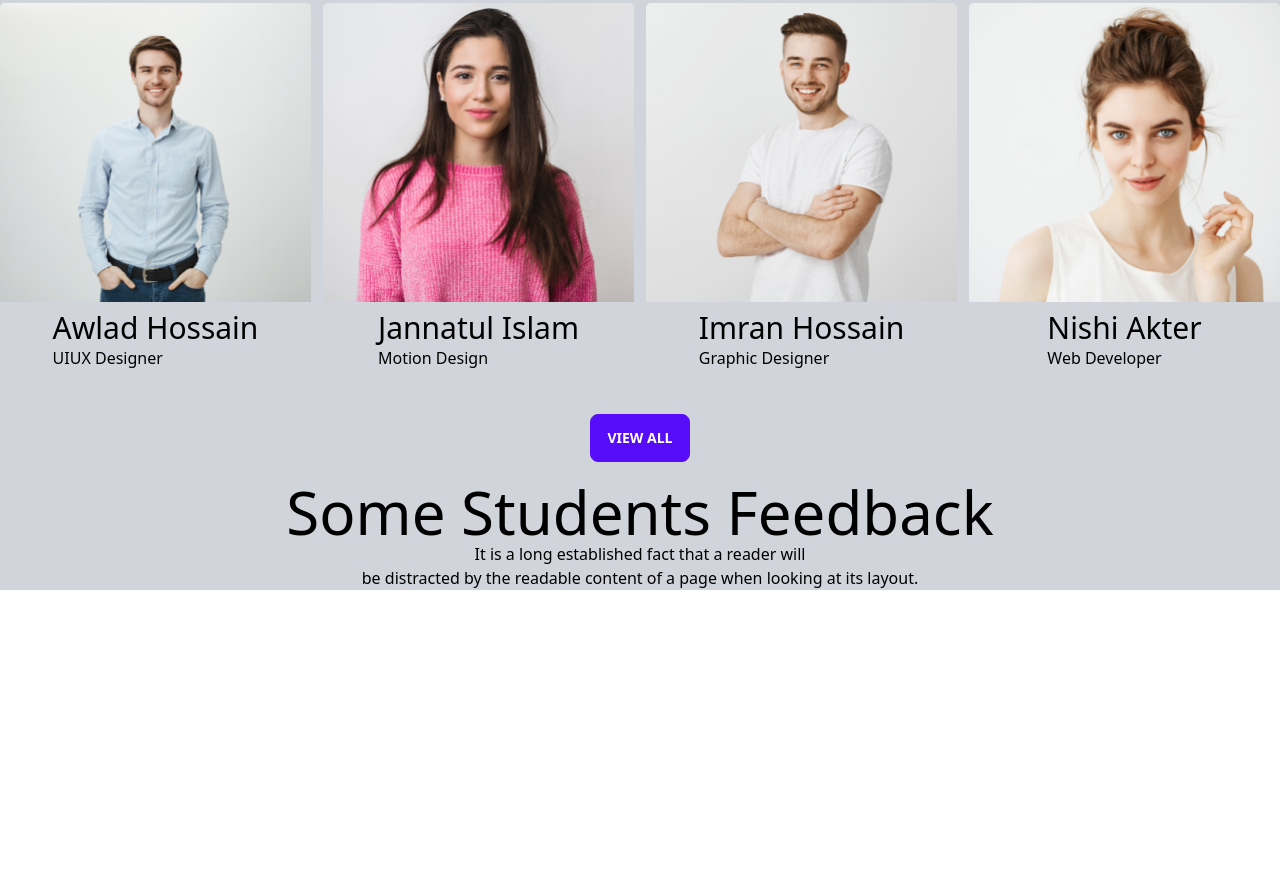
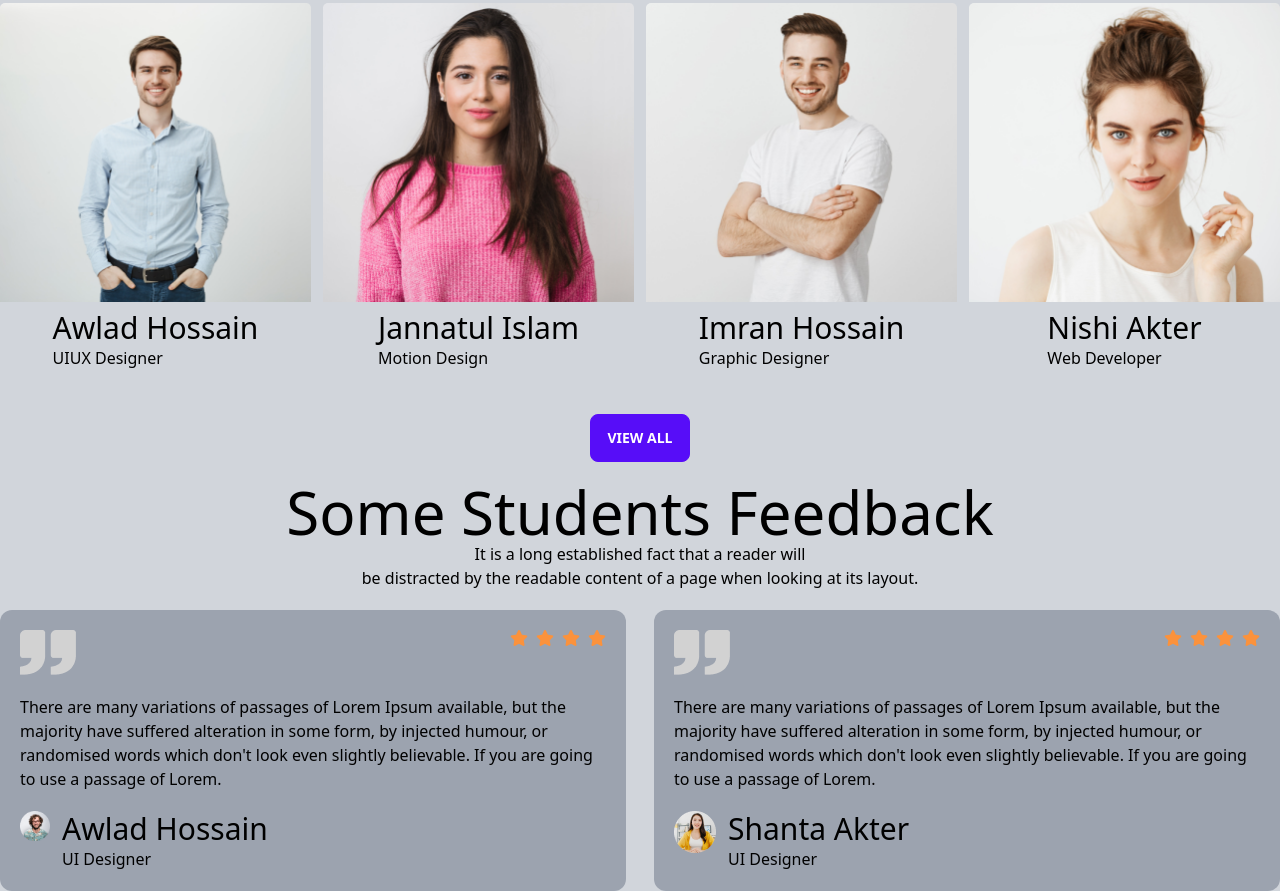
Before and after one commit to minhazroot/edTech-website-main, a plain HTML site: page index.html in a window 1280 px wide. Shown: the part 2804-3695 px from the top of the page. Before the commit the page ends 3394 px from the top, so only its background shows below. Drawn offline with nearby package versions, Linux system fonts and the light colour scheme.

Commit message:
student erviu

```diff
--- a/index.html
+++ b/index.html
@@ -22,7 +22,8 @@
 
     <link href="https://cdn.jsdelivr.net/npm/daisyui@2.41.0/dist/full.css" rel="stylesheet" type="text/css" />
     <script src="https://cdn.tailwindcss.com"></script>
-
+    <!-- font asum kit -->
+    <script src="https://kit.fontawesome.com/8f1729ba3e.js" crossorigin="anonymous"></script>
 </head>
 
 <body class="bg-gray-300">
@@ -336,13 +337,81 @@
     <!-- Meet Our Successfull Students end  -->
 
     <!-- Some Students Feedback start  -->
-    <section class="mt-5">
-        <h1 class="text-6xl text-center text-black">Some Students Feedback</h1>
+    <section class="container mx-auto mt-5">
+        <h1 class="text-3xl text-center  md:text-6xl  text-black">Some Students Feedback</h1>
         <p class="text-center text-black">It is a long established fact that a reader will <br>
             be distracted by the
             readable
             content of a page when looking
             at its layout.</p>
+
+
+        <div class="grid md:grid-cols-2 gap-7 mt-5 ">
+
+            <div class="bg-gray-400 p-5 rounded-xl">
+                <div class="flex justify-between ">
+                    <div>
+                        <img src="./images/comma.png" alt="">
+                    </div>
+                    <div class="text-orange-400 flex gap-2">
+                        <i class="fa-solid fa-star"></i>
+                        <i class="fa-solid fa-star"></i>
+                        <i class="fa-solid fa-star"></i>
+                        <i class="fa-solid fa-star"></i>
+                    </div>
+                </div>
+
+
+                <p class="text-black mt-5">
+                    There are many variations of passages of Lorem Ipsum available, but the majority have suffered
+                    alteration in some form, by injected humour, or randomised words which don't look even slightly
+                    believable. If you are going to use a passage of Lorem.
+                </p>
+                <div class=" mt-5 flex gap-3 justify-items-center">
+                    <div>
+                        <img src="./images/student/student-5.png" alt="" height="30px" width="30px">
+                    </div>
+                    <div class="  flex flex-col  ">
+                        <h3 class="text-3xl text-black">Awlad Hossain</h3>
+                        <p class="text-black">UI Designer</p>
+
+                    </div>
+                </div>
+            </div>
+
+            <!-- st -->
+            <div class="bg-gray-400 p-5 rounded-xl">
+                <div class="flex justify-between ">
+                    <div>
+                        <img src="./images/comma.png" alt="">
+                    </div>
+                    <div class="text-orange-400 flex gap-2">
+                        <i class="fa-solid fa-star"></i>
+                        <i class="fa-solid fa-star"></i>
+                        <i class="fa-solid fa-star"></i>
+                        <i class="fa-solid fa-star"></i>
+                    </div>
+                </div>
+
+
+                <p class="text-black mt-5">
+                    There are many variations of passages of Lorem Ipsum available, but the majority have suffered
+                    alteration in some form, by injected humour, or randomised words which don't look even slightly
+                    believable. If you are going to use a passage of Lorem.
+                </p>
+                <div class="flex gap-3 justify-items-center  mt-5">
+                    <div>
+                        <img src="./images/student/student-6.png" alt="">
+                    </div>
+                    <div class="flex flex-col ">
+                        <h3 class="text-3xl text-black">Shanta Akter</h3>
+                        <p class="text-black">UI Designer</p>
+
+                    </div>
+                </div>
+            </div>
+
+        </div>
 
     </section>
     <!-- Some Students Feedback end  -->
```
